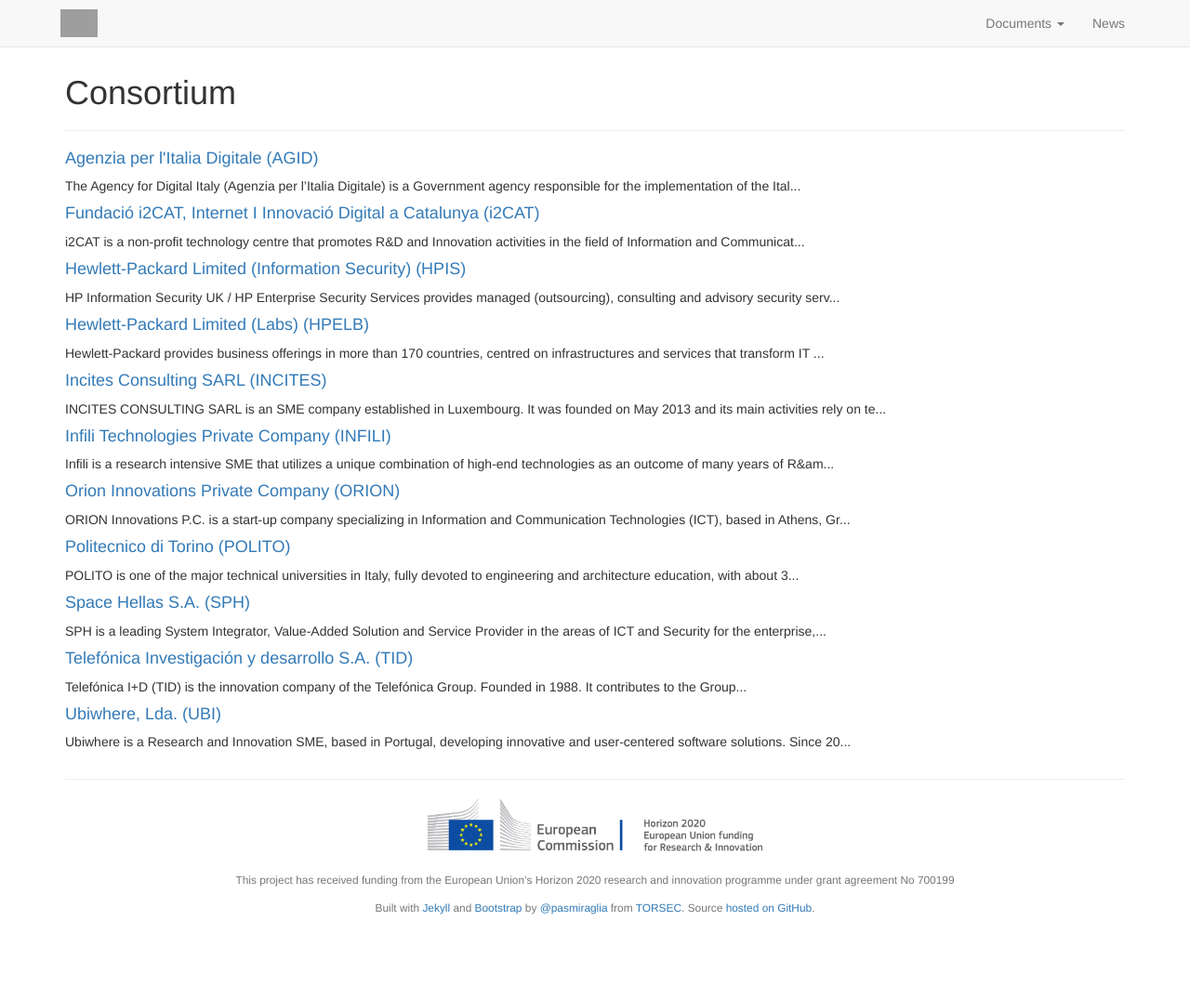
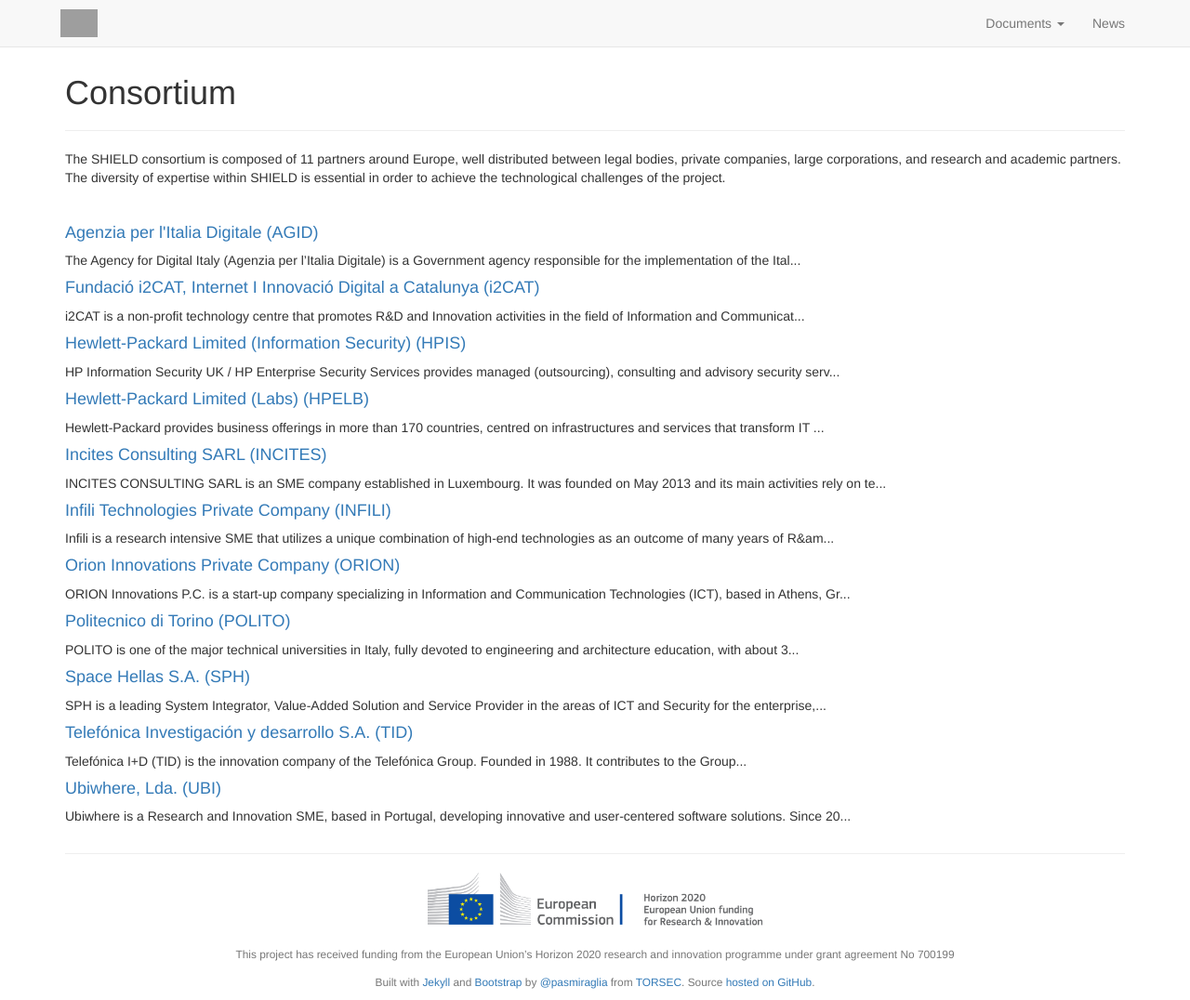
Before and after one commit to torsec/shield-h2020, a Jekyll site: the page built from about/consortium.html, in a window 1280 px wide and 1076 px high. Shown: the whole window at 93% size. Built offline with Jekyll 4.4.1, drawn with Linux system fonts in a browser that asks for light colours; grey boxes are pictures that could not be loaded.

Commit message:
Updated consortium layout

```diff
--- a/about/consortium.html
+++ b/about/consortium.html
@@ -3,11 +3,17 @@
 layout: page
 ---
 
+<p>The SHIELD consortium is composed of 11 partners around Europe, well
+distributed between legal bodies, private companies, large corporations, and
+research and academic partners. The diversity of expertise within SHIELD is
+essential in order to achieve the technological challenges of the project.
+</p>
+<br/>
 {% for partner in site.partners %}
 <h4>
-  <a href="{{ partner.url | prepend: site.baseurl }}">
-    {{ partner.title }}
-  </a>
+	<a href="{{ partner.url | prepend: site.baseurl }}">
+	{{ partner.title }}
+	</a>
 </h4>
 {{ partner.excerpt | truncate:160 }}
 {% endfor %}
```
